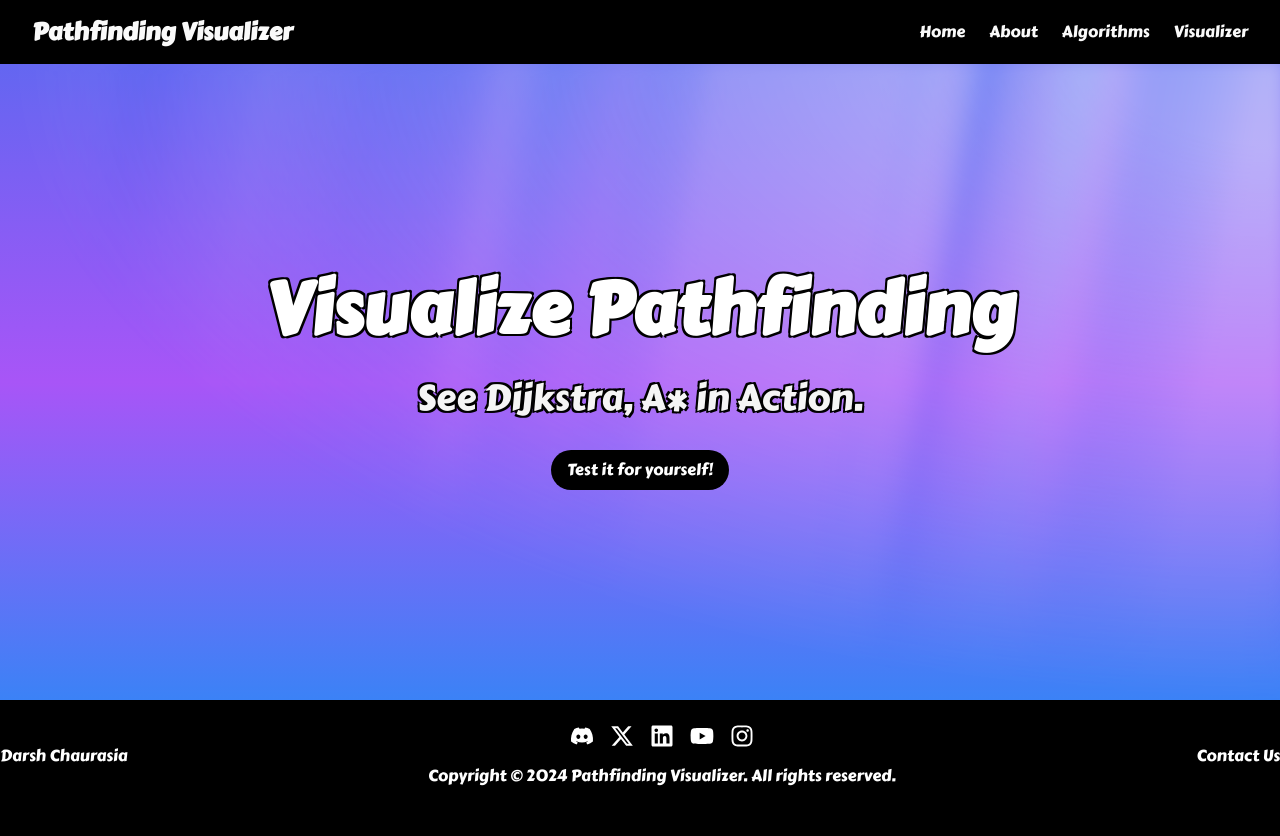
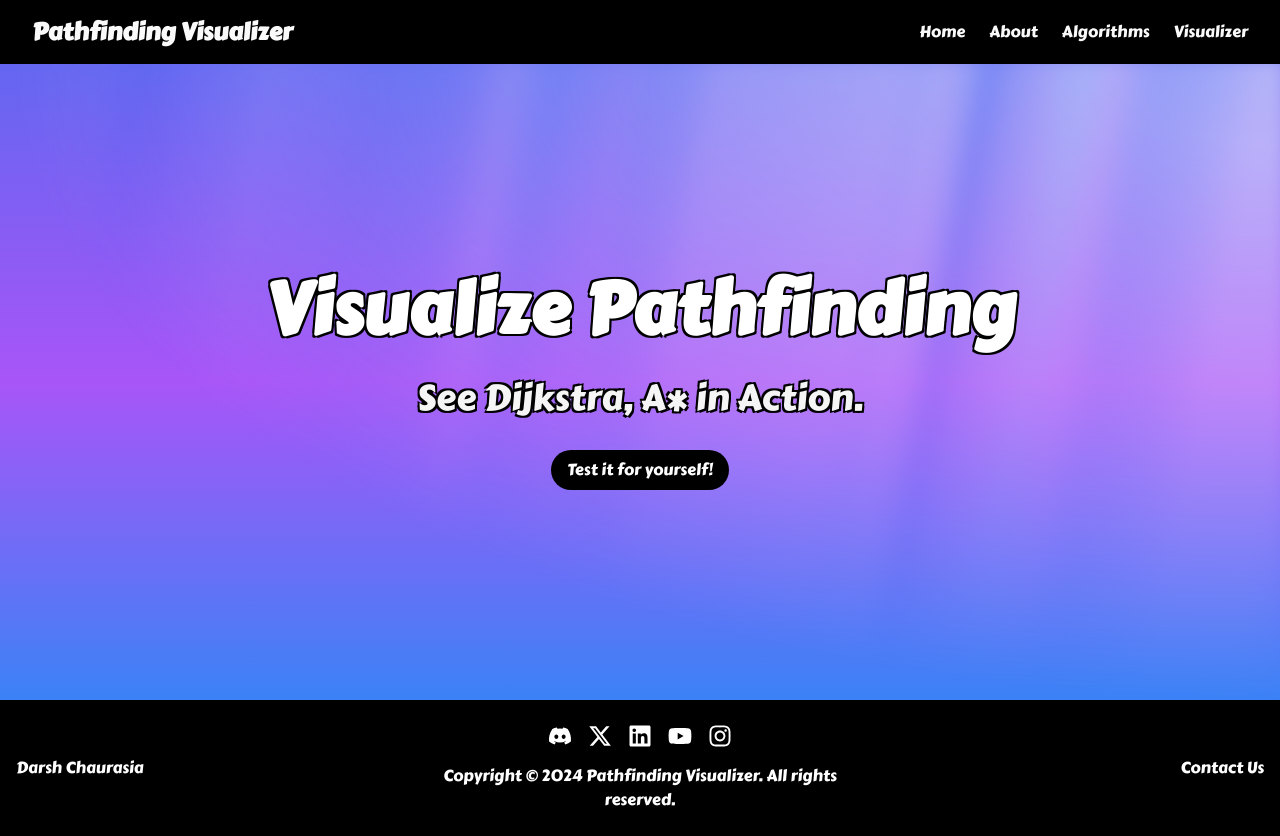
Before and after one commit to darshchaurasia/Pathfinding-Visualizer, a Next.js app: page / in a window 1280 px wide. Before the commit the page ends 812 px from the top, so only its background shows below. Built offline with nearby package versions, Linux system fonts and the light colour scheme.

Commit message:
fixed footer positioning

```diff
--- a/src/components/Footer.tsx
+++ b/src/components/Footer.tsx
@@ -5,16 +5,16 @@ import { FaXTwitter } from 'react-icons/fa6';
 const Footer = () => {
   return (
     <footer className="w-full bg-black text-white py-6">
-      <div className="container mx-auto flex flex-col md:flex-row justify-between items-center space-y-4 md:space-y-0">
+      <div className="max-w-7xl mx-auto flex flex-col md:flex-row justify-between items-center md:items-center space-y-4 md:space-y-0 px-4">
         {/* Darsh Chaurasia Text on the Left */}
-        <div className="text-left md:text-left order-1 md:order-1">
-        <a href="https://www.darshchaurasia.com" target="_blank"  rel="noopener noreferrer" className="hover:underline">
+        <div className="flex-1 text-center md:text-left">
+          <a href="https://www.darshchaurasia.com" target="_blank" rel="noopener noreferrer" className="hover:underline">
             Darsh Chaurasia
           </a>
         </div>
 
-        {/* Social Media Icons Centered Above Copyright */}
-        <div className="flex flex-col items-center order-2 md:order-2">
+        {/* Social Media Icons and Copyright in the Center */}
+        <div className="flex-1 flex flex-col items-center text-center">
           <div className="flex space-x-4 mb-2">
             <a href="https://discord.gg/ury9rRMwk8" target="_blank" rel="noopener noreferrer">
               <FaDiscord size={24} />
@@ -32,18 +32,16 @@ const Footer = () => {
               <FaInstagram size={24} />
             </a>
           </div>
-
-          {/* Footer Copyright */}
-          <div className="text-center mt-2">
+          <div className="mt-2">
             <p>Copyright &copy; 2024 Pathfinding Visualizer. All rights reserved.</p>
           </div>
         </div>
 
         {/* Footer Links on the Right */}
-        <div className="flex space-x-4 order-3 md:order-3">
-        <a href="mailto:darshchaurasia@gmail.com?subject=Pathfinding%20Visualizer" className="hover:underline">
-  Contact Us
-</a>
+        <div className="flex-1 text-center md:text-right">
+          <a href="mailto:darshchaurasia@gmail.com?subject=Pathfinding%20Visualizer" className="hover:underline">
+            Contact Us
+          </a>
         </div>
       </div>
     </footer>
```
